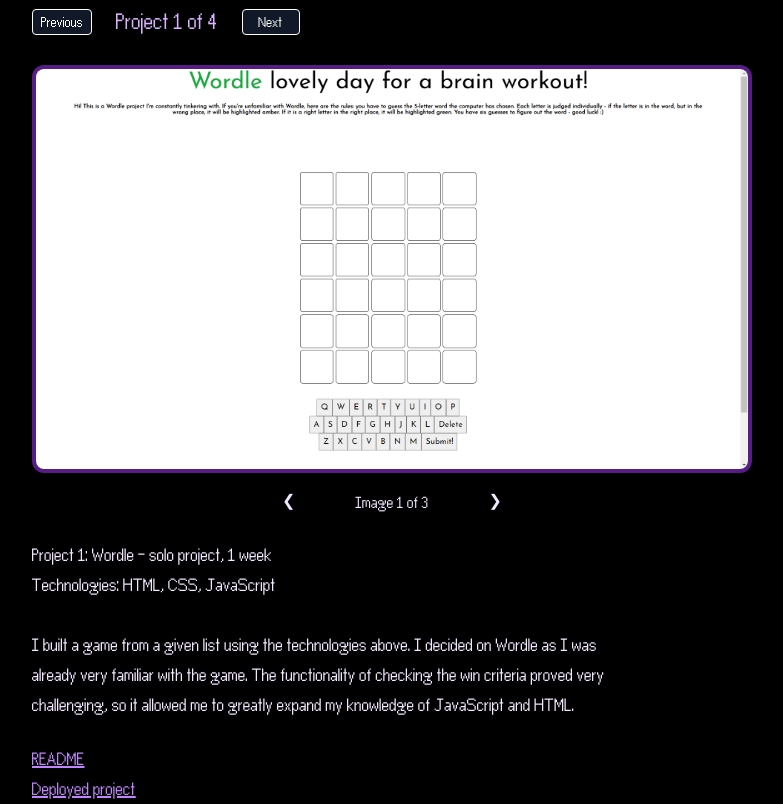
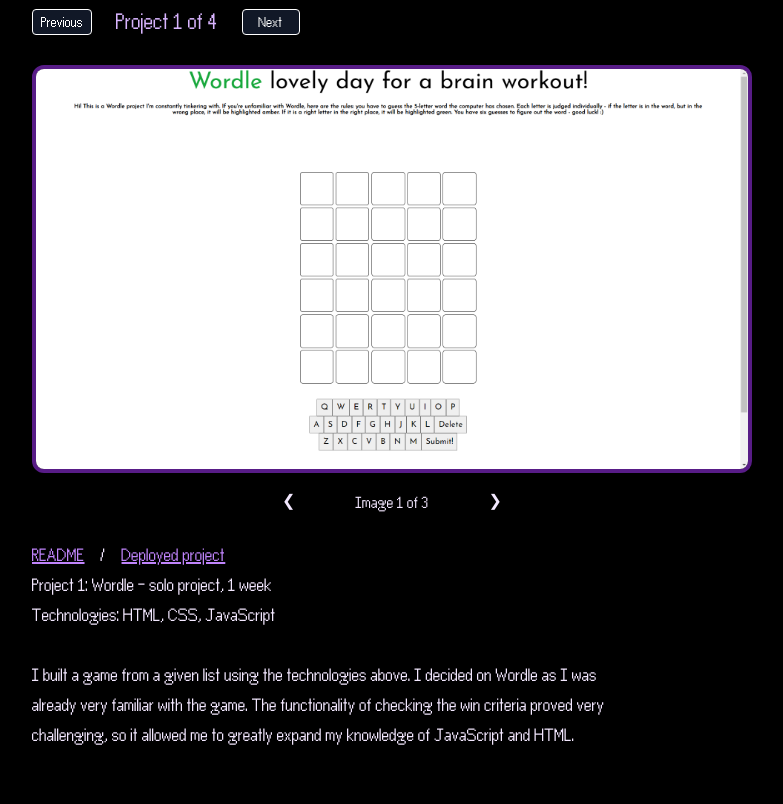
Before and after one commit to TawheedAhmed28/ta-portfolio, a website: page index.html in a window 1280 px wide. Shown: the part 905-1709 px from the top of the page, without its empty margins (13-796 px from the left). After the commit the page ends 1671 px from the top, so only its background shows below. Drawn offline with Linux system fonts and the light colour scheme.

Commit message:
reformatting of readme and deployed project links

```diff
--- a/app.js
+++ b/app.js
@@ -31,7 +31,12 @@
     prevImage.classList.add("delay-[2200ms]", "duration-1000")
     nextImage.classList.add("delay-[2200ms]", "duration-1000")
 
-    await sleep(2200)
+    github.classList.remove("duration-400")
+    deploy.classList.remove("duration-400")
+    github.classList.add("delay-[2300ms]", "duration-1000")
+    deploy.classList.add("delay-[2300ms]", "duration-1000")
+
+    await sleep(2300)
     refactorCSS()
 
 }
@@ -115,6 +120,11 @@
     prevImage.classList.add("duration-400")
     nextImage.classList.add("duration-400")
 
+    github.classList.remove("delay-[2300ms]", "duration-1000")
+    deploy.classList.remove("delay-[2300ms]", "duration-1000")
+    github.classList.add("duration-400")
+    deploy.classList.add("duration-400")
+
 }
 
 function changePage() {
--- a/index.html
+++ b/index.html
@@ -102,9 +102,15 @@
                 </div>
 
                 <div class="flex flex-col lg:max-w-[50%] mt-6">
+                    <div class="flex flex-row">
+
+                        <a class="transition opacity-100 translate-y-2 duration-1000 delay-[2300ms] font-thin text-purple-400 text-[20px] underline hover:text-green-500" href="" id="project-readme" target="_blank">README</a>
+                        <p class="transition opacity-100 translate-y-2 duration-1000 delay-[2300ms] font-thin text-purple-100 text-[20px] px-4">/</p>
+                        <a class="transition opacity-100 translate-y-2 duration-1000 delay-[2300ms] font-thin text-purple-400 text-[20px] underline hover:text-green-500" href="" id="deployed-project" target="_blank">Deployed project</a>
+
+                    </div>
                     <p class="transition opacity-100 translate-y-2 duration-1000 delay-[2300ms] font-thin text-purple-100 text-[20px] mb-6" id="project-description">Uhh... you weren't supposed to see this message. That means I goofed up somewhere. To any future employers that see this, even if you don't hire me, could you at least let me know you spotted this bug so I can fix it for next time? Thanks!</p>
-                    <a class="transition opacity-100 translate-y-2 duration-1000 delay-[2300ms] font-thin text-purple-400 text-[20px] underline" href="" id="project-readme" target="_blank">README</a>
-                    <a class="transition opacity-100 translate-y-2 duration-1000 delay-[2300ms] font-thin text-purple-400 text-[20px] underline" href="" id="deployed-project" target="_blank">Deployed project</a>
+
                 </div>
 
             </div>
@@ -112,6 +118,8 @@
 
         </div>
 
+
+
     </div>
 
 
```
Also changed, not shown: main.css.
